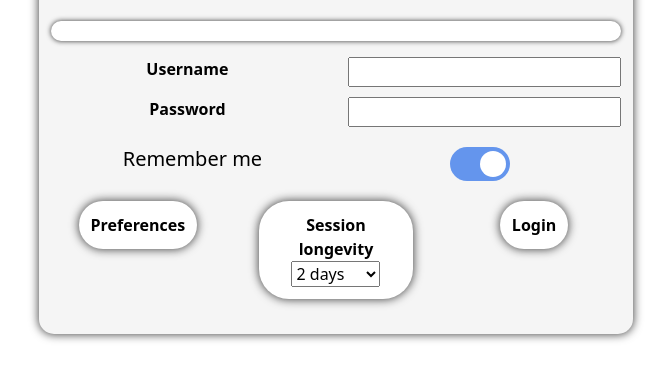
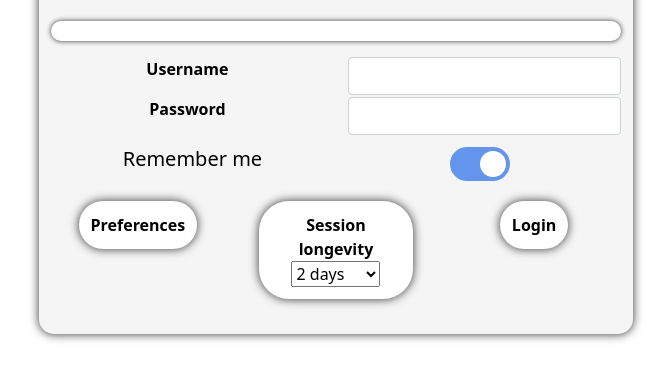
Before and after one commit to daniml3/CloudDrive, a plain HTML site: page client/login.html in a window 1280 px wide. Shown: the part 244-624 px from the top of the page, without its empty margins (304-975 px from the left). Drawn offline with Linux system fonts and the light colour scheme; no server answers.

Commit message:
client: add form-control style to the inputs
Signed-off-by: daniml3 <danimoral1001@gmail.com>
Change-Id: I8ad7dbc33d9c3d1399af93f54045412b8abf9f41

```diff
--- a/client/login.html
+++ b/client/login.html
@@ -59,7 +59,7 @@
                             <p class="login-title">Username</p>
                         </div>
                         <div class="col">
-                            <input class="fill-available" id="username-input"></input>
+                            <input class="fill-available form-control" id="username-input"></input>
                         </div>
                     </div>
                 <div class="col">
@@ -68,7 +68,7 @@
                             <p class="login-title">Password</p>
                         </div>
                         <div class="col">
-                            <input  type="password" class="fill-available" id="password-input"></input>
+                            <input  type="password" class="fill-available form-control" id="password-input"></input>
                         </div>
                     </div>
                 </div>
```
Also changed, not shown: client/index.html (+2 -2 lines).
